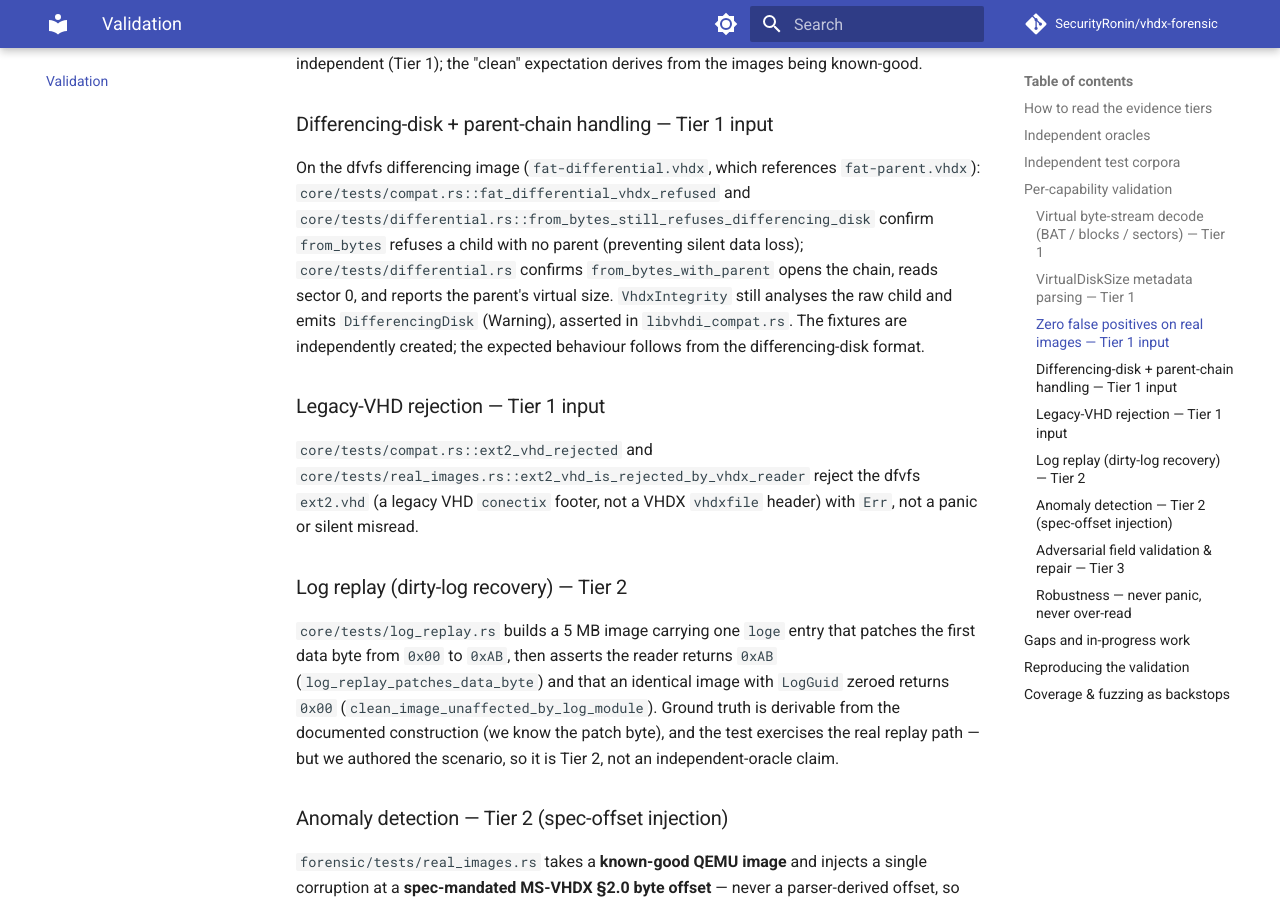
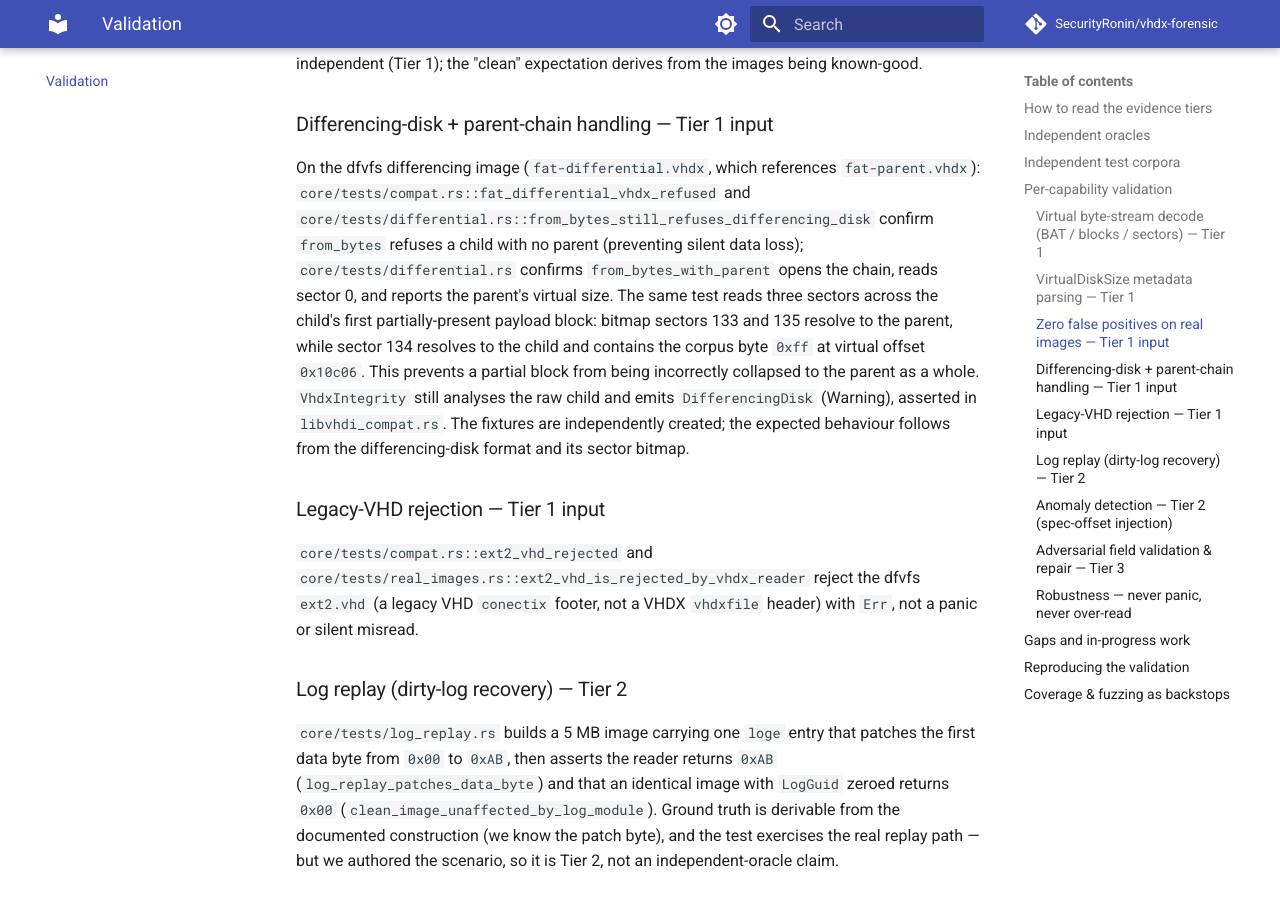
Before and after one commit to SecurityRonin/vhdx-forensic, an MkDocs documentation site: the page built from docs/validation.md, in a window 1280 px wide and 900 px high, scrolled down 2767 px. Built offline with MkDocs 1.6.1 and Material for MkDocs 9.7.7, drawn with Linux system fonts in a browser that asks for light colours; comment, search, counter and statistics services are not loaded.

Commit message:
docs: validate partial differencing sectors

```diff
--- a/docs/validation.md
+++ b/docs/validation.md
@@ -98,10 +98,15 @@ On the dfvfs differencing image (`fat-differential.vhdx`, which references
 `core/tests/differential.rs::from_bytes_still_refuses_differencing_disk` confirm
 `from_bytes` refuses a child with no parent (preventing silent data loss);
 `core/tests/differential.rs` confirms `from_bytes_with_parent` opens the chain,
-reads sector 0, and reports the parent's virtual size. `VhdxIntegrity` still
-analyses the raw child and emits `DifferencingDisk` (Warning), asserted in
-`libvhdi_compat.rs`. The fixtures are independently created; the expected
-behaviour follows from the differencing-disk format.
+reads sector 0, and reports the parent's virtual size. The same test reads three
+sectors across the child's first partially-present payload block: bitmap sectors
+133 and 135 resolve to the parent, while sector 134 resolves to the child and
+contains the corpus byte `0xff` at virtual offset `0x10c06`. This prevents a
+partial block from being incorrectly collapsed to the parent as a whole.
+`VhdxIntegrity` still analyses the raw child and emits `DifferencingDisk`
+(Warning), asserted in `libvhdi_compat.rs`. The fixtures are independently
+created; the expected behaviour follows from the differencing-disk format and
+its sector bitmap.
 
 ### Legacy-VHD rejection — Tier 1 input
 
```
